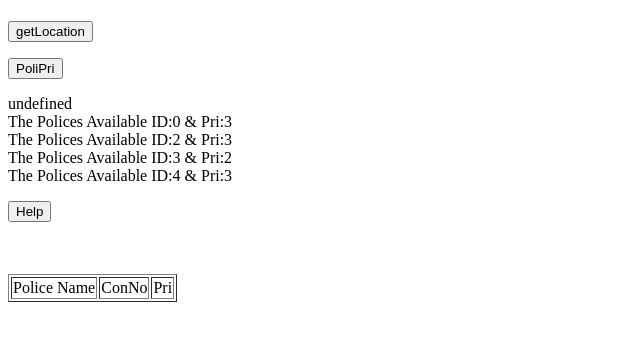
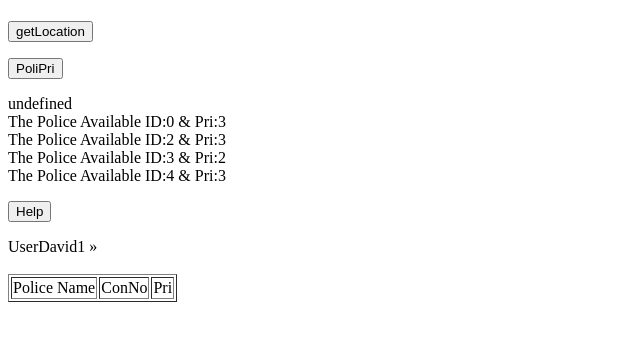
Before and after one commit to ashish1997it/web, a plain HTML site: page index.html in a window 1280 px wide. Both pictures are taken after a click on the button "PoliPri". Shown: the part 59-400 px from the top of the page, without its empty margins (0-640 px from the left). Drawn offline with nearby package versions, Linux system fonts and the light colour scheme.

Commit message:
police notify 2b

```diff
--- a/index.html
+++ b/index.html
@@ -17,7 +17,10 @@ Test 2
 <button onclick="myFunctionHelp()"> Help </button>
 <p id="demoHelp"></p>
 
-<br><br>
+<div>
+<span>UserDavid1</span> » <span> </span>
+</div><br>
+
 <table border="1">
 <thead>
 <tr>
--- a/main.js
+++ b/main.js
@@ -21,7 +21,7 @@ function myFunctionDoW() {
   for (i=0; i<PoPLen; i++)
   {
     do {
-        text += "<br> The Polices Available ID:"+i+" & Pri:"+PoliPri[i];
+        text += "<br> The Police Available ID:"+i+" & Pri:"+PoliPri[i];
         i++;
     }
     while (PoliPri[i]==2|PoliPri[i]==3);
```
